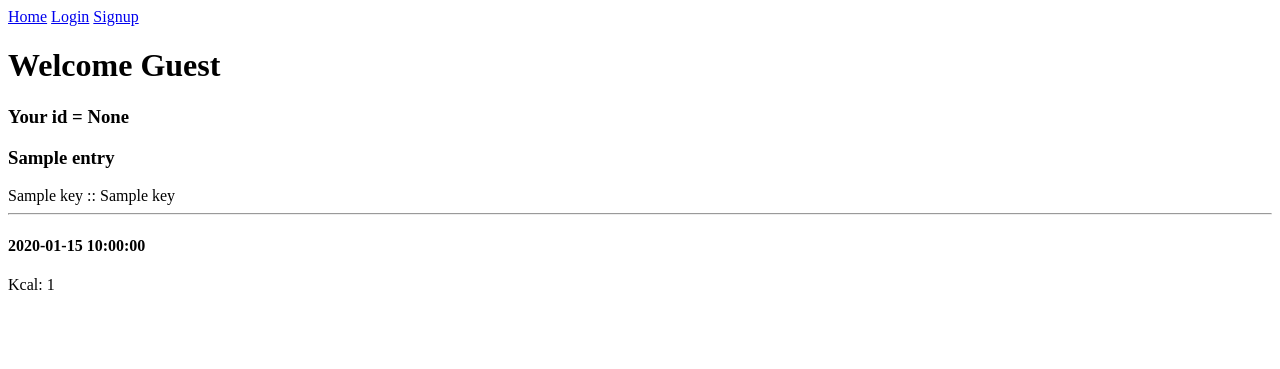
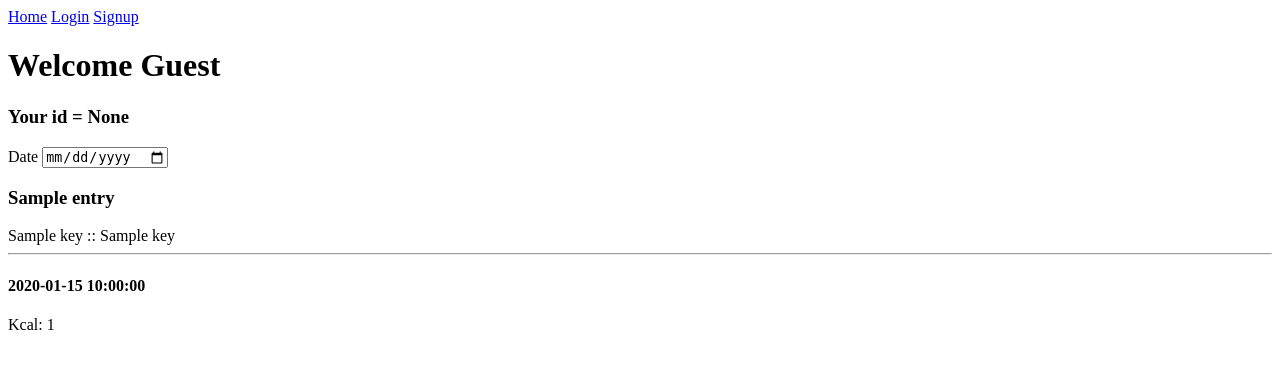
Before and after one commit to Lilley-DL/NibbleNotes, a Flask app: template templates/profile.html in a window 1280 px wide. Shown: the top 369 px of the page. Run offline with Flask 3, Linux system fonts and the light colour scheme; the template is opened without the code that fills it: most values are stand-ins (such as "Sample title", 1, 10 or a date in 2020).

Commit message:
added search form

```diff
--- a/templates/profile.html
+++ b/templates/profile.html
@@ -13,6 +13,13 @@
     <h3>Your id = {{current_user.id}}</h3>
 
 {% endif %}
+
+<div id="search">
+    <form action="/search" method="post">
+        <label for="search-date">Date</label>
+        <input type="date" name="search-date" id="search-date">
+    </form>
+</div>
 
 {% if entries %}
     {% for entry in entries %}
```
